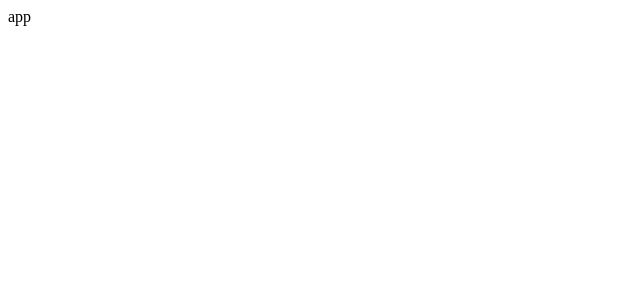
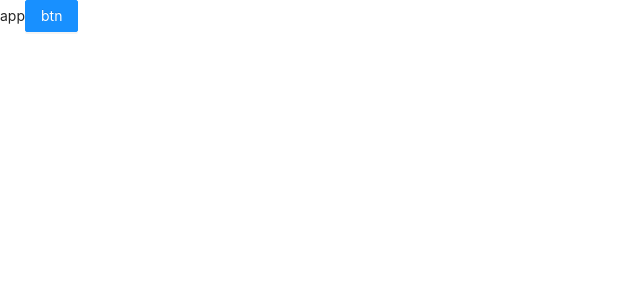
Before and after one commit to lancercd/ReactGuliAdmin, a React app: page / in a window 1280 px wide. Shown: the top 300 px of the page, without its empty margins (0-640 px from the left). Built offline with nearby package versions, Linux system fonts and the light colour scheme.

Commit message:
src file init

```diff
--- a/src/App.jsx
+++ b/src/App.jsx
@@ -1,10 +1,12 @@
 import React, {Component} from 'react';
+import {Button} from "antd";
 
 class App extends Component {
     render() {
         return (
             <div>
                 app
+                <Button type="primary">btn</Button>
             </div>
         );
     }
--- a/src/index.js
+++ b/src/index.js
@@ -1,5 +1,6 @@
 import React from "react";
 import ReactDOM from "react-dom";
+import 'antd/dist/antd.css';
 import App from "./App";
 
 ReactDOM.render(
```
